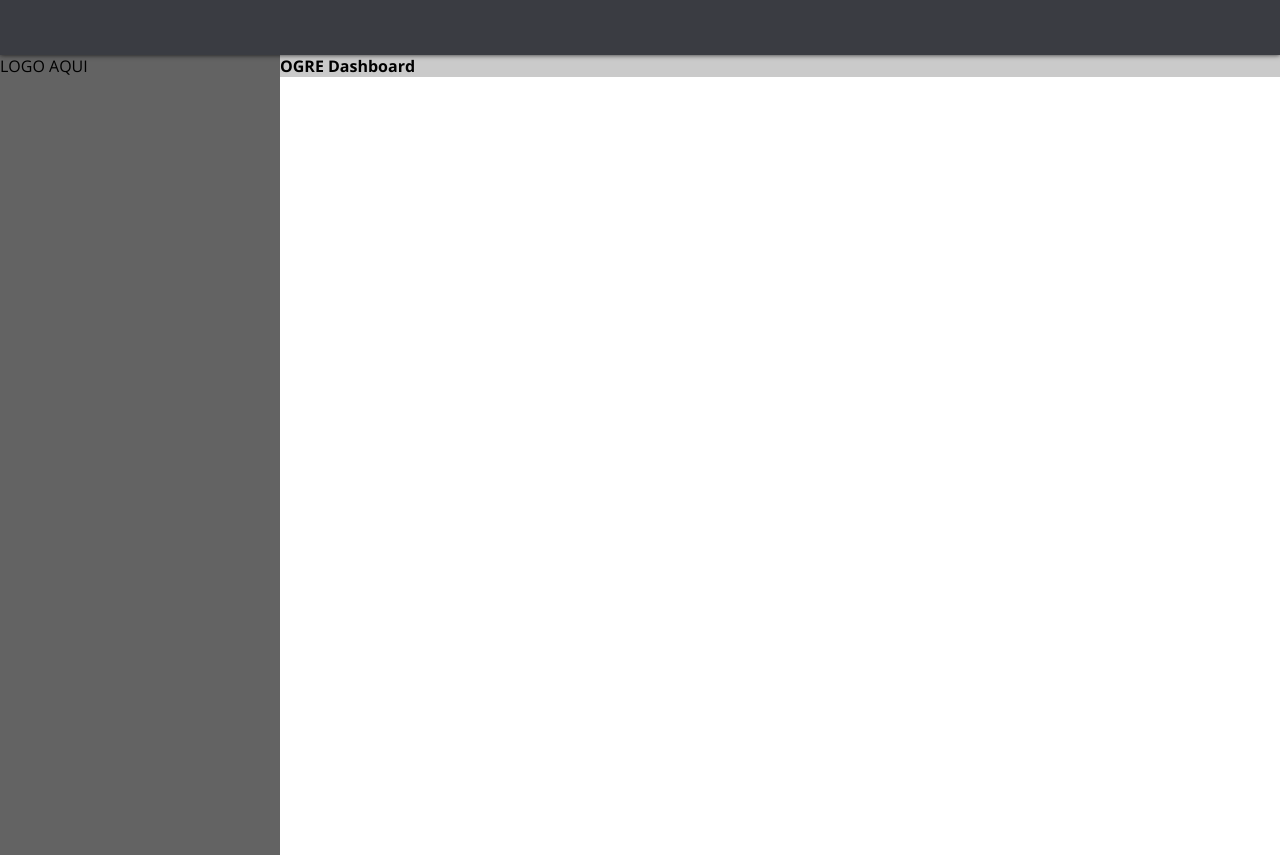
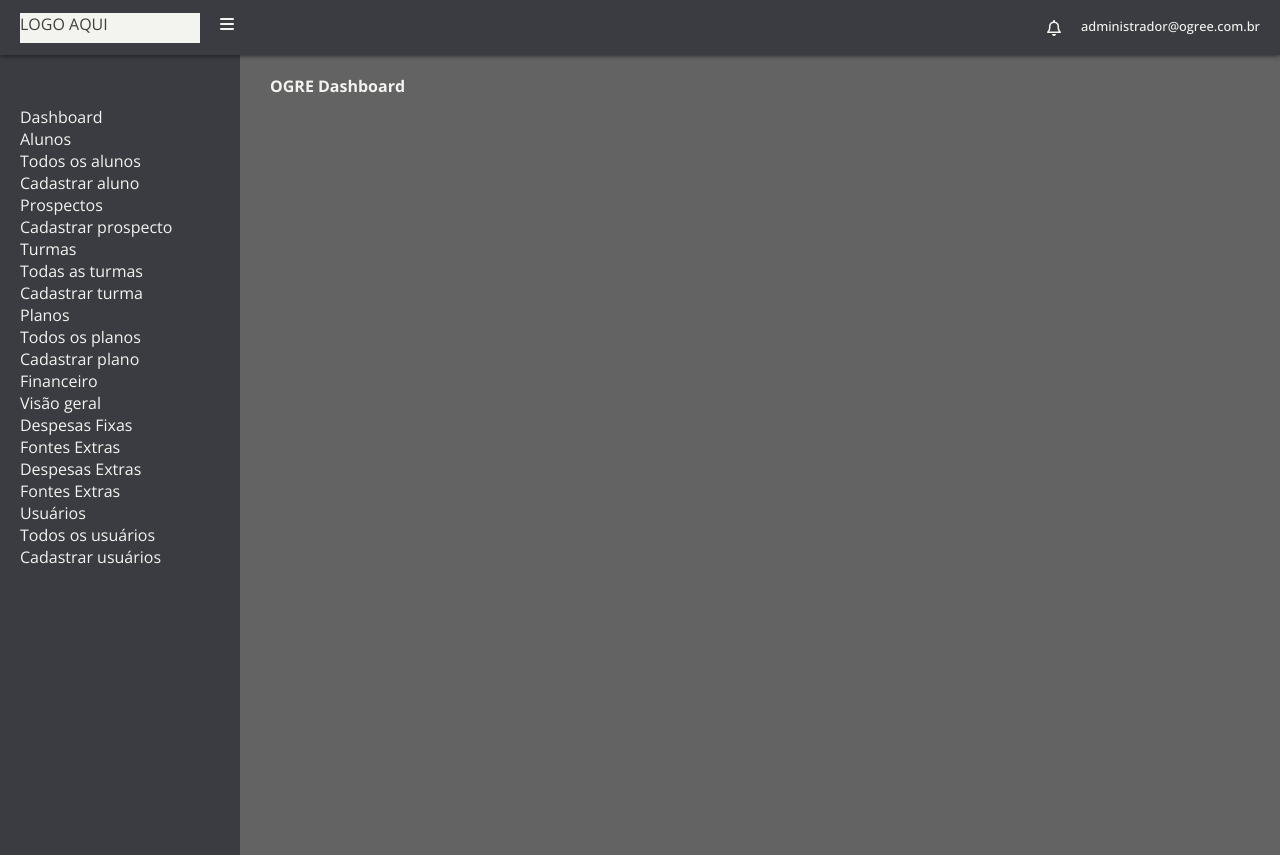
Before and after one commit to JandirWeb/ogreedash, a website built with Vite: page src/index.html in a window 1280 px wide. Built offline with nearby package versions, Linux system fonts and the light colour scheme.

Commit message:
inicio de estrutura

```diff
--- a/src/index.html
+++ b/src/index.html
@@ -19,20 +19,71 @@
   <body>
     <div>
       <header>
+        <div class="left">
+          <div class="logo"> LOGO AQUI</div>
+          <div class="toggle-btn">
+            <i class="fa-solid fa-bars"></i>
+          </div>
+        </div>
+
         <div class="header-actions">
 
         </div>
 
-        <div class="login-info">
-
+        <div class="right">
+          <div class="alerts">
+            <i class="fa-regular fa-bell"></i>
+          </div>
+          <div class="login-info">
+            <div class="admin-info">
+              <h4>administrador@ogree.com.br</h4>
+              <div class="img-admin">
+              </div>
+            </div>
+          </div>
         </div>
       </header>
 
       <div class="main-menu">
-        <div class="logo"> LOGO AQUI</div>
-
         <nav>
-
+          <ul class="menu">
+            <li><a href="#">Dashboard</a></li>
+            <li><a href="#">Alunos</a>
+              <ul>
+                <li><a href="#">Todos os alunos</a></li>
+                <li><a href="#">Cadastrar aluno</a></li>
+                <li><a href="#">Prospectos</a></li>
+                <li><a href="#">Cadastrar prospecto</a></li>
+              </ul>
+            </li>
+            <li><a href="#">Turmas</a>
+              <ul>
+                <li><a href="#">Todas as turmas</a></li>
+                <li><a href="#">Cadastrar turma</a></li>
+              </ul>
+            </li>
+            <li><a href="#">Planos</a>
+              <ul>
+                <li><a href="#">Todos os planos</a></li>
+                <li><a href="#">Cadastrar plano</a></li>
+              </ul>
+            </li>
+            <li><a href="#">Financeiro</a>
+              <ul>
+                <li><a href="#">Visão geral</a></li>
+                <li><a href="#">Despesas Fixas</a></li>
+                <li><a href="#">Fontes Extras</a></li>
+                <li><a href="#">Despesas Extras</a></li>
+                <li><a href="#">Fontes Extras</a></li>
+              </ul>
+            </li>
+            <li><a href="#">Usuários</a>
+              <ul>
+                <li><a href="#">Todos os usuários</a></li>
+                <li><a href="#">Cadastrar usuários</a></li>
+              </ul>
+            </li>
+        </ul>
         </nav>
       </div>
 
--- a/src/style/dashboard.scss
+++ b/src/style/dashboard.scss
@@ -1,13 +1,15 @@
 main{
-    width: 100vw;
+    width: 100%;
+    background: $light-gray;
+    color: $white-ogree;
 
     .content{
-        margin-left: 280px;
+        min-height: 100vh;
+        margin-left: 240px;
+        padding: 20px 30px;
     }
 }
 
 h1{
-    background: #cacaca;
-    color: #000;
     font: bold 2rem;
 }
--- a/src/style/header.scss
+++ b/src/style/header.scss
@@ -1,11 +1,51 @@
 header{
     display: flex;
-    width: 100vw;
+    align-items: center;
+    width: 100%;
     min-height: 55px;
-    align-items: flex-start;
+    justify-content: space-between;
+    padding: 0 20px;
     background: $gray-ogree;
     box-shadow: 0 0 5px 0px rgba(0, 0, 0, 0.8);
     position: sticky;
     top: 0;
     z-index: 999;
+    color: $white-ogree;
+
+    .left{
+        display: flex;
+
+        .logo{
+            background: $white-ogree;
+            color: $dark-gray;
+            width: 180px;
+            height: 30px;
+        }
+
+        .toggle-btn{
+            margin-left: 20px;
+        }
+    }
+
+    .right{
+        display: flex;
+
+        .alerts{
+            margin-right: 20px;
+        }
+
+        .login-info{
+            display: flex;
+
+            h4{
+                font-size: 0.8rem;
+                font-weight: 500;
+            }
+
+            .leave{
+                margin-left: 20px;
+                font-size: 0.8rem;
+            }
+        }
+    }
 }
--- a/src/style/menu.scss
+++ b/src/style/menu.scss
@@ -1,8 +1,15 @@
 .main-menu{
     display: flex;
     position: absolute;
-    width: 280px;
+    width: 240px;
     height: 100%;
-    background: $light-gray;
+    background: $gray-ogree;
     left: 0;
+    border-top: solid 1px $dark-gray;
+    color: $white-ogree;
+    padding: 50px 0 0 20px;
+
+    a{
+        color: $white-ogree;
+    }
 }
```
